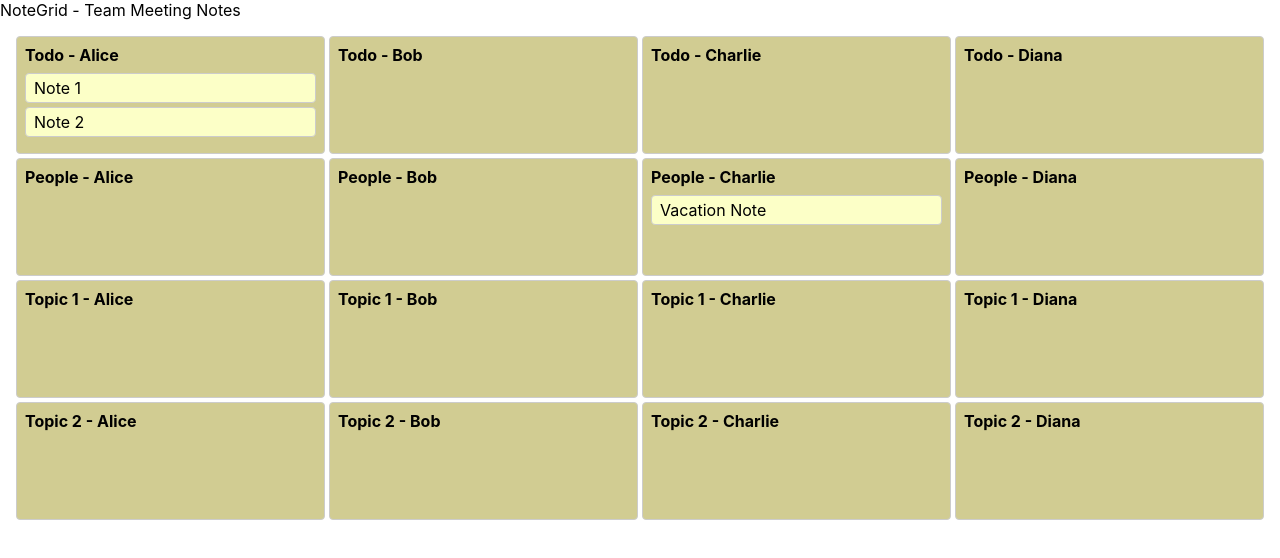
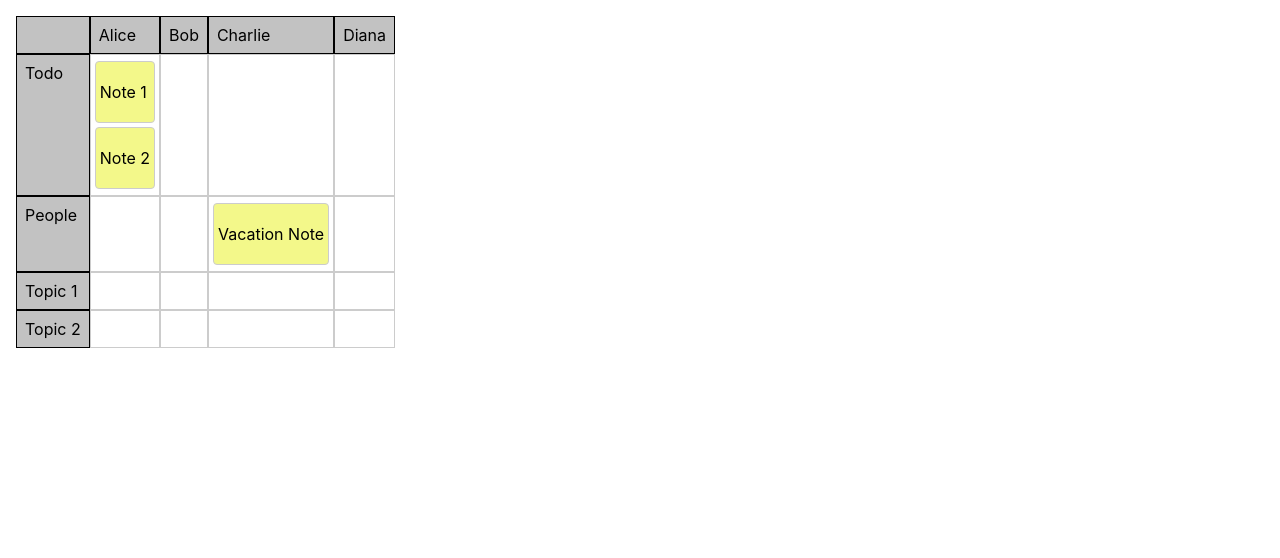
Before and after one commit to erangithub/notegrid, a React (Create React App) app: page / in a window 1280 px wide. Shown: the top 558 px of the page. Built offline with nearby package versions, Linux system fonts and the light colour scheme; the HTML template or start-up script is replaced by a standard one.

Commit message:
Adding and editing notes, markdown, sticky cells

```diff
--- a/package.json
+++ b/package.json
@@ -7,6 +7,7 @@
     "react": "^18.0.0",
     "react-beautiful-dnd": "^13.1.1",
     "react-dom": "^18.0.0",
+    "react-markdown": "^9.0.3",
     "react-scripts": "^5.0.1",
     "web-vitals": "^4.2.4"
   },
--- a/src/App.js
+++ b/src/App.js
@@ -5,7 +5,6 @@ function App() {
   return (
     <div className="App">
       <header className="p-4 bg-blue-600 text-white text-lg font-bold">
-        NoteGrid - Team Meeting Notes
       </header>
       <main className="p-4">
         <Grid />
--- a/src/Grid.css
+++ b/src/Grid.css
@@ -2,29 +2,46 @@
 
 .grid-container {
     display: grid;
-    gap: 4px;
+    gap: 0px;
     padding: 16px;
+    max-width: auto;
+    max-height: calc(100vh - 50px);
+    overflow: auto;
+}
+
+.grid-container .column-header-cell {
+    border: 1px solid #000;
+    padding: 8px;
+    border-radius: 0px;
+    background-color: #c2c2c2;
+    position: sticky;
+    top: 0;
+    z-index: 3
+}
+
+.grid-container .row-header-cell {
+    border: 1px solid #000;
+    padding: 8px;
+    border-radius: 0px;
+    background-color: #c2c2c2;
+    position: sticky;
+    left: 0;
+    z-index: 3
 }
 
 .grid-container .droppable-cell {
     border: 1px solid #ccc;
-    padding: 8px;
-    border-radius: 4px;
-    min-height: 100px;
-    background-color: #d1cc92;
+    padding: 2px;
+    border-radius: 0px;
+    background-color: #ffffff;
     position: relative;
 }
 
-.grid-container .droppable-cell strong {
-    display: block;
-    margin-bottom: 8px;
-}
-
 .grid-container .note {
-    background: #fcffc7;
+    background: #f3f88a;
     border: 1px solid #ccc;
-    padding: 4px 8px;
-    margin: 4px 0;
+    padding: 4px 4px;
+    margin: 4px 2px;
     border-radius: 4px;
     cursor: grab;
 }
--- a/src/Grid.js
+++ b/src/Grid.js
@@ -1,49 +1,46 @@
-import React, { useState } from "react";
+import React, { useState, useEffect, useRef } from "react";
+import ReactMarkdown from "react-markdown"
 import { DragDropContext, Droppable, Draggable } from "react-beautiful-dnd";
 import './Grid.css';
 
+const newNote = (text) => {
+  const id = `note-${Date.now()}-${Math.random().toString(36).substr(2, 9)}`;
+  return { id: id, text: text }
+}
+
 const Grid = () => {
-  const rows = ["Todo", "People", "Topic 1", "Topic 2"];
-  const cols = ["Alice", "Bob", "Charlie", "Diana"];
+  const [rows, setRows] = useState(["", "Todo", "People", "Topic 1", "Topic 2"]);
+  const [cols, setCols] = useState(["", "Alice", "Bob", "Charlie", "Diana"]);
 
-  // Initial state for notes in cells with ids and texts
   const [notes, setNotes] = useState({
-    "0-0": [
-      { id: "note-0-0-0", text: "Note 1" },
-      { id: "note-0-0-1", text: "Note 2" },
-    ],
-    "1-2": [
-      { id: "note-1-2-0", text: "Vacation Note" },
-    ],
+    "1-1": [newNote("Note 1"), newNote("Note 2")],
+    "2-3": [newNote("Vacation Note")],
   });
+
+  const [editingNoteId, setEditingNoteId] = useState(null);
+  const [editText, setEditText] = useState("");
+  const [editingHeader, setEditingHeader] = useState({ row: null, col: null });
+  const [headerText, setHeaderText] = useState("");
 
   const onDragEnd = (result) => {
     console.log("Drag Result:", result);
-
     if (!result.destination) return;
 
     const { source, destination } = result;
     const sourceKey = source.droppableId;
     const destinationKey = destination.droppableId;
 
-    // If source and destination are the same, we don't need to do anything
     if (sourceKey === destinationKey) {
       const sourceNotes = Array.from(notes[sourceKey]);
       const [removed] = sourceNotes.splice(source.index, 1);
       sourceNotes.splice(destination.index, 0, removed);
-
-      setNotes({
-        ...notes,
-        [sourceKey]: sourceNotes,
-      });
+      setNotes({ ...notes, [sourceKey]: sourceNotes });
     } else {
-      // Moving notes between cells
       const sourceNotes = Array.from(notes[sourceKey] || []);
       const [removed] = sourceNotes.splice(source.index, 1);
       const destinationNotes = Array.from(notes[destinationKey] || []);
 
       destinationNotes.splice(destination.index, 0, removed);
-
       setNotes({
         ...notes,
         [sourceKey]: sourceNotes,
@@ -52,17 +49,166 @@ const Grid = () => {
     }
   };
 
+  const textareaRef = useRef(null);
+
+  useEffect(() => {
+    // Auto-resize textarea
+    if (textareaRef.current) {
+      textareaRef.current.style.height = ""; // Reset height
+      textareaRef.current.style.height = textareaRef.current.scrollHeight + "px"; // Set new height
+    }
+  }, [editingNoteId, editText]); // Runs when editing state or text content changes
+
+  const handleDoubleClick = (cellKey) => {
+    const newNoteObj = newNote("");
+
+    setNotes((prevNotes) => ({
+      ...prevNotes,
+      [cellKey]: [...(prevNotes[cellKey] || []), newNoteObj],
+    }));
+
+    setEditingNoteId(newNoteObj.id);
+    setEditText(newNoteObj.text);
+  };
+
+  const handleHeaderDoubleClick = (rowIndex, colIndex, isRow) => {
+    if (isRow) {
+      setEditingHeader({ row: rowIndex, col: null });
+      setHeaderText(rows[rowIndex]);
+    } else {
+      setEditingHeader({ row: null, col: colIndex });
+      setHeaderText(cols[colIndex]);
+    }
+  };
+
+  const handleHeaderChange = (e) => {
+    setHeaderText(e.target.value);
+  };
+
+  const handleHeaderBlur = () => {
+    if (editingHeader.row !== null) {
+      // Save edited row header
+      const updatedRows = [...rows];
+      updatedRows[editingHeader.row] = headerText;
+      setRows(updatedRows);
+    } else if (editingHeader.col !== null) {
+      // Save edited column header
+      const updatedCols = [...cols];
+      updatedCols[editingHeader.col] = headerText;
+      setCols(updatedCols);
+    }
+    setEditingHeader({ row: null, col: null });
+  };
+
+  const handleHeaderKeyDown = (e) => {
+    if (e.key === "Escape") {
+      setEditingHeader({ row: null, col: null }); // Exit edit mode without saving
+    } else if (e.key === "Enter" ) {
+      handleHeaderBlur(); // Save and exit edit mode
+    }
+  };
+
+  const handleNoteDoubleClick = (note) => {
+    setEditingNoteId(note.id);
+    setEditText(note.text);
+  };
+
+  const handleChange = (e) => {
+    setEditText(e.target.value);
+  };
+
+  const handleBlur = () => {
+    if (editingNoteId) {
+      if (editText.trim() === "") {
+        // Remove the note if it's empty
+        setNotes((prevNotes) => {
+          const updatedNotes = { ...prevNotes };
+          for (const key in updatedNotes) {
+            updatedNotes[key] = updatedNotes[key].filter(note => note.id !== editingNoteId);
+            // If the cell has no more notes, remove the key entirely
+            if (updatedNotes[key].length === 0) {
+              delete updatedNotes[key];
+            }
+          }
+          return updatedNotes;
+        });
+      } else {
+        setNotes((prevNotes) => {
+          const updatedNotes = { ...prevNotes };
+          for (const key in updatedNotes) {
+            updatedNotes[key] = updatedNotes[key].map((note) =>
+              note.id === editingNoteId ? { ...note, text: editText } : note
+            );
+          }
+          return updatedNotes;
+        });
+      }
+      setEditingNoteId(null);
+    }
+  };
+
+  const handleKeyDown = (e) => {
+    if (e.key === "Escape") {
+      setEditingNoteId(null); // Exit edit mode without saving
+    } else if (e.key === "Enter" && e.ctrlKey) {
+      handleBlur(); // Save and exit edit mode
+    }
+  };
+
   return (
     <DragDropContext onDragEnd={onDragEnd}>
-      <div className="grid-container"
-        style={{
-          gridTemplateColumns: `repeat(${cols.length}, 1fr)`,
-          gridTemplateRows: `repeat(${rows.length}, auto)`,
-        }}
+      <div
+        className="grid-container"
+        style={{ gridTemplateColumns: `repeat(${cols.length}, max-content)` }}
       >
         {rows.map((row, rowIndex) =>
           cols.map((col, colIndex) => {
             const cellKey = `${rowIndex}-${colIndex}`;
+
+            if (rowIndex === 0) {
+              // Column headers
+              return (
+                <div
+                  className="column-header-cell"
+                  onDoubleClick={() => handleHeaderDoubleClick(rowIndex, colIndex, false)}
+                >
+                  {editingHeader.col === colIndex ? (
+                    <input
+                      value={headerText}
+                      onChange={handleHeaderChange}
+                      onBlur={handleHeaderBlur}
+                      onKeyDown={handleHeaderKeyDown}
+                      autoFocus
+                    />
+                  ) : (
+                    col
+                  )}
+                </div>
+              );
+            }
+
+            if (colIndex === 0) {
+              // Row headers
+              return (
+                <div
+                  className="row-header-cell"
+                  onDoubleClick={() => handleHeaderDoubleClick(rowIndex, colIndex, true)}
+                >
+                  {editingHeader.row === rowIndex ? (
+                    <input
+                      value={headerText}
+                      onChange={handleHeaderChange}
+                      onBlur={handleHeaderBlur}
+                      onKeyDown={handleHeaderKeyDown}
+                      autoFocus
+                    />
+                  ) : (
+                    row
+                  )}
+                </div>
+              );
+            }
+
             return (
               <Droppable key={cellKey} droppableId={cellKey}>
                 {(provided) => (
@@ -70,29 +216,38 @@ const Grid = () => {
                     ref={provided.innerRef}
                     {...provided.droppableProps}
                     className="droppable-cell"
+                    onDoubleClick={() => handleDoubleClick(cellKey)}
                   >
-                    <strong>{`${row} - ${col}`}</strong>
-                    {notes[cellKey]?.map((note, index) => {
-                      const draggableId = note.id; // Use the note's id here
-                      return (
-                        <Draggable
-                          key={draggableId}
-                          draggableId={draggableId}
-                          index={index}
-                        >
+                    {notes[cellKey]?.map((note, index) => (
+                      <Draggable key={note.id} draggableId={note.id} index={index}>
                         {(provided) => (
                           <div
                             ref={provided.innerRef}
                             {...provided.draggableProps}
                             {...provided.dragHandleProps}
                             className="note"
+                            onDoubleClick={(e) => {
+                              e.stopPropagation(); // Prevent triggering cell's double-click
+                              handleNoteDoubleClick(note);
+                            }}
                           >
-                              {note.text} {/* Render the note's text here */}
+                            {editingNoteId === note.id ? (
+                              <textarea
+                                ref={textareaRef}
+                                type="text"
+                                value={editText}
+                                onChange={handleChange}
+                                onBlur={handleBlur}
+                                onKeyDown={handleKeyDown}
+                                autoFocus
+                              />
+                            ) : (
+                              <ReactMarkdown>{note.text}</ReactMarkdown>
+                            )}
                           </div>
                         )}
                       </Draggable>
-                      );
-                    })}
+                    ))}
                     {provided.placeholder}
                   </div>
                 )}
```
Also changed, not shown: 1 other file (tests, documents, lock files or other folders). Lines whose indentation alone changed are shown as unchanged.
